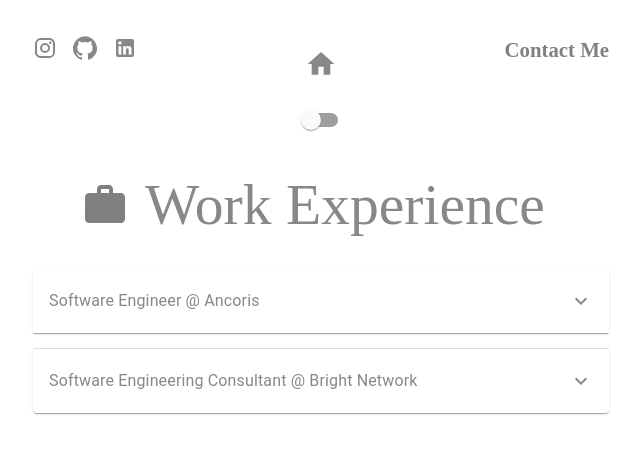
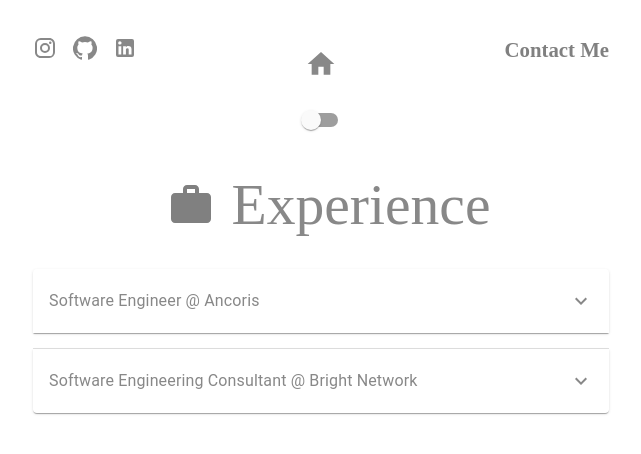
Before and after one commit to jsum20/portfolio-project, a React (Create React App) app: page /work in a window 1280 px wide. Shown: the top 454 px of the page, without its empty margins (319-960 px from the left). Built offline with nearby package versions, Linux system fonts and the light colour scheme; a web font is replaced by a local one.

Commit message:
finishing touches

```diff
--- a/src/Pages/HomePage.js
+++ b/src/Pages/HomePage.js
@@ -21,7 +21,7 @@ const HomePage = () => {
 
         <Info>
             <p>
-                A software engineer based in London, UK. I'm currently working with Rentokil Initial on improving their Android applications.
+                A software engineer based currently in London, UK. I'm working with Rentokil Initial at the moment to improve their Android applications.
                 Before this, I contributed to building banking products for helping millions of customers within financial difficulty at Lloyds Banking Group.
             </p>
         </Info>
--- a/src/Pages/ProjectsPage.js
+++ b/src/Pages/ProjectsPage.js
@@ -35,6 +35,7 @@ const ProjectsPage = () => {
 
 const TitleWrapper = styled.div`
     display:flex;
+    justify-content:center;
 `;
 
 const Box = styled.div`
--- a/src/Pages/WorkPage.js
+++ b/src/Pages/WorkPage.js
@@ -56,7 +56,7 @@ const WorkPage = () => {
     return (
         <Box>
             <TitleWrapper>
-                <BigTitle text="Work Experience" icon={work} />
+                <BigTitle text="Experience" icon={work} />
                 <ParticleBackground />
             </TitleWrapper>
 
@@ -118,7 +118,7 @@ const WorkPage = () => {
                                     {arrow} Java/Springboot
                                     </li>
                                     <li>
-                                    {arrow} PostGreSQL/Databases
+                                    {arrow} PostgreSQL/Databases
                                     </li>
                                 </ul>
                             </div>
@@ -132,6 +132,7 @@ const WorkPage = () => {
 
 const TitleWrapper = styled.div`
     display:flex;
+    justify-content:center;
 `;
 
 const AccordionContainer = styled.div`
```
